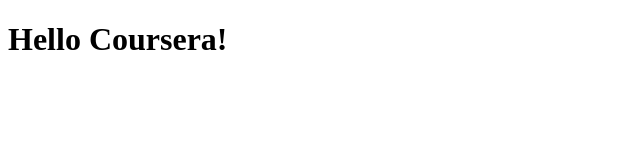
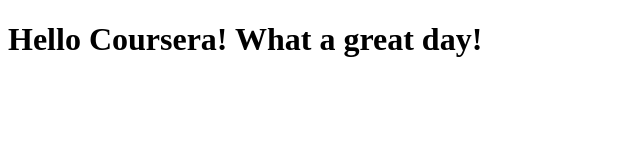
Before and after one commit to vanguardpuppy/coursera-test, a plain HTML site: page site/index.html in a window 1280 px wide. Shown: the whole page, without its empty margins (0-640 px from the left). Drawn offline with Linux system fonts and the light colour scheme.

Commit message:
Small addition to page content

```diff
--- a/site/index.html
+++ b/site/index.html
@@ -4,6 +4,6 @@
 	<title>Hello Coursera!</title>
 </head>
 <body>
-<h1>Hello Coursera!</h1>
+<h1>Hello Coursera! What a great day!</h1>
 </body>
 </html>
```
